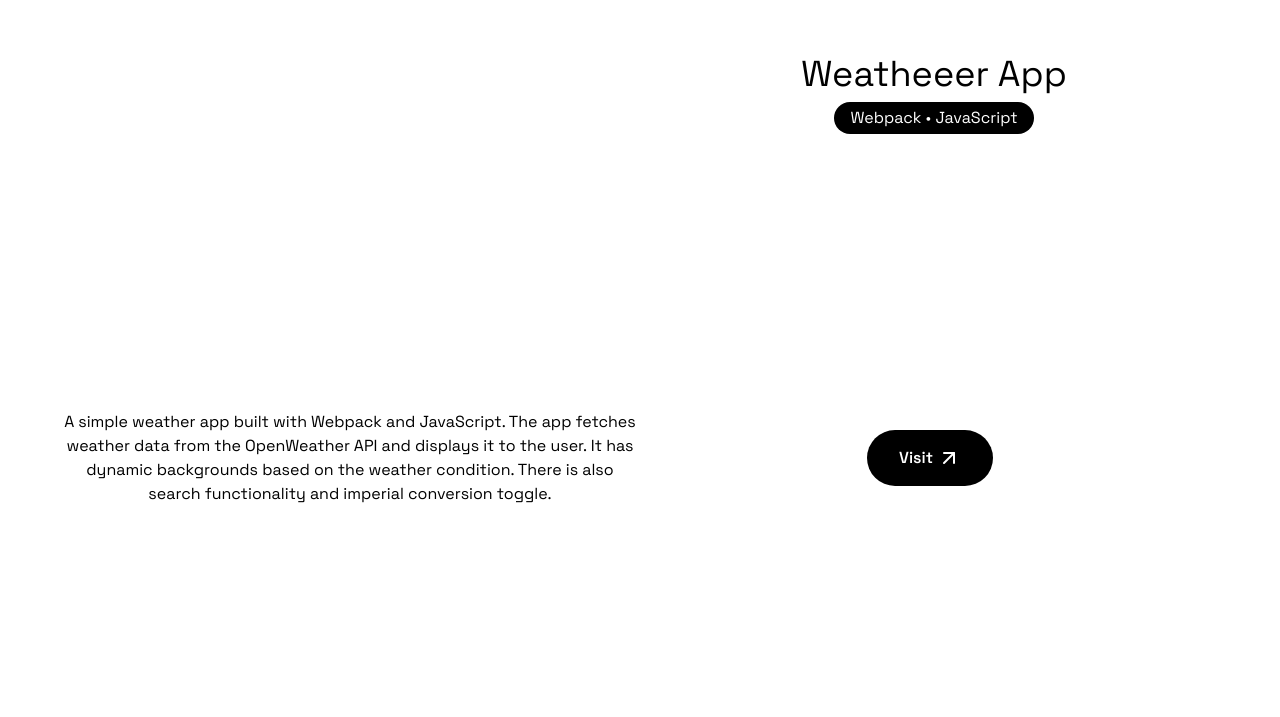
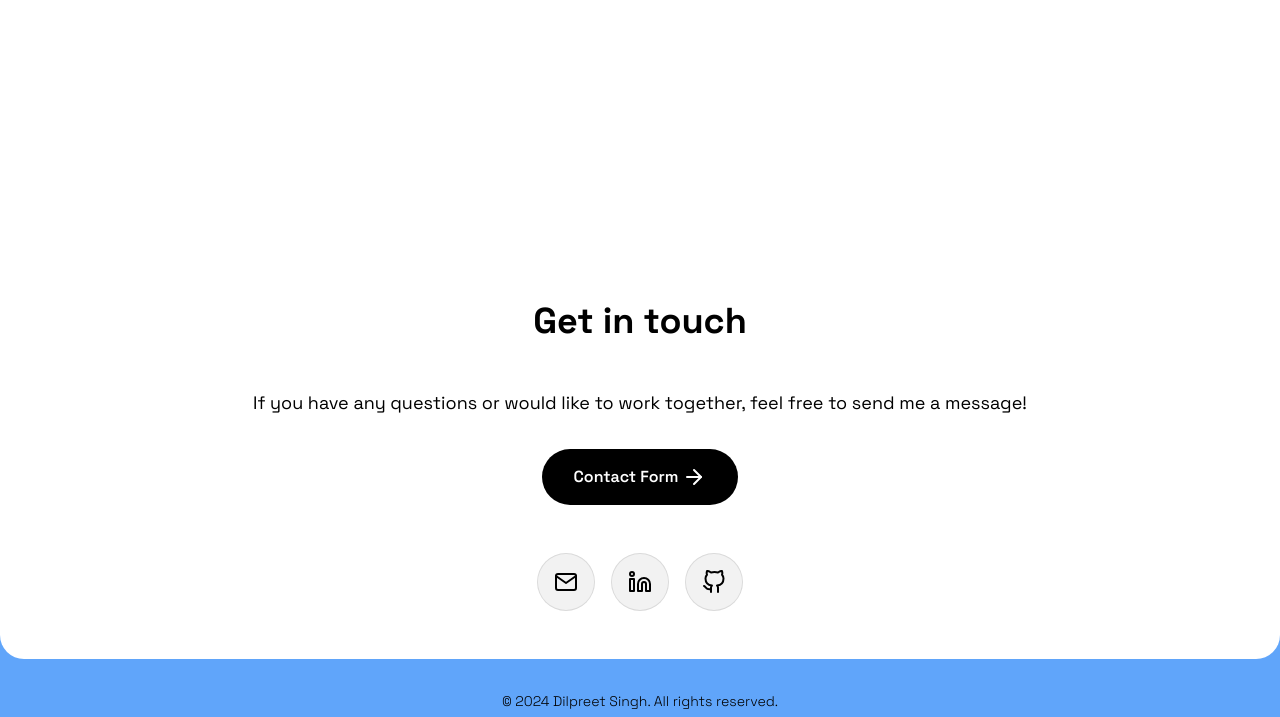
Before and after one commit to dilpreetsinghaulakh/Portfolio, a Next.js app: page / in a window 1280 px wide. Shown: the part 3386-4103 px from the top of the page. Built offline with nearby package versions, Linux system fonts and the light colour scheme.

Commit message:
refactor: Update Projects component styles
Optimize the Projects component styles by increasing the gap between elements and adjusting the text sizes for better readability. This improves the overall design and enhances the user experience.

```diff
--- a/src/components/Home/Projects.tsx
+++ b/src/components/Home/Projects.tsx
@@ -235,13 +235,13 @@ function StickyScroll({
             className="sticky top-12 mt-32 grid pt-[30vw] sm:pt-0 sm:grid-cols-2 sm:grid-rows-2 h-[90vh] gap-2 bg-background"
           >
             <div></div>
-            <div className="pl-2 flex flex-col gap-2 justify-center items-center">
+            <div className="pl-2 flex flex-col gap-4 justify-center items-center">
               <h2 className="text-4xl">{project.title}</h2>
-              <p className="px-4 py-1 rounded-full bg-primary text-opposite">
+              <p className="px-4 py-1 rounded-full border border-primary/10 shadow-lg shadow-secondary-200/10 text-sm">
                 {project.keyTechnologies.join(" • ")}
               </p>
             </div>
-            <div className=" flex items-center text-center">
+            <div className="flex items-center">
               <p>{project.description}</p>
             </div>
 
```
